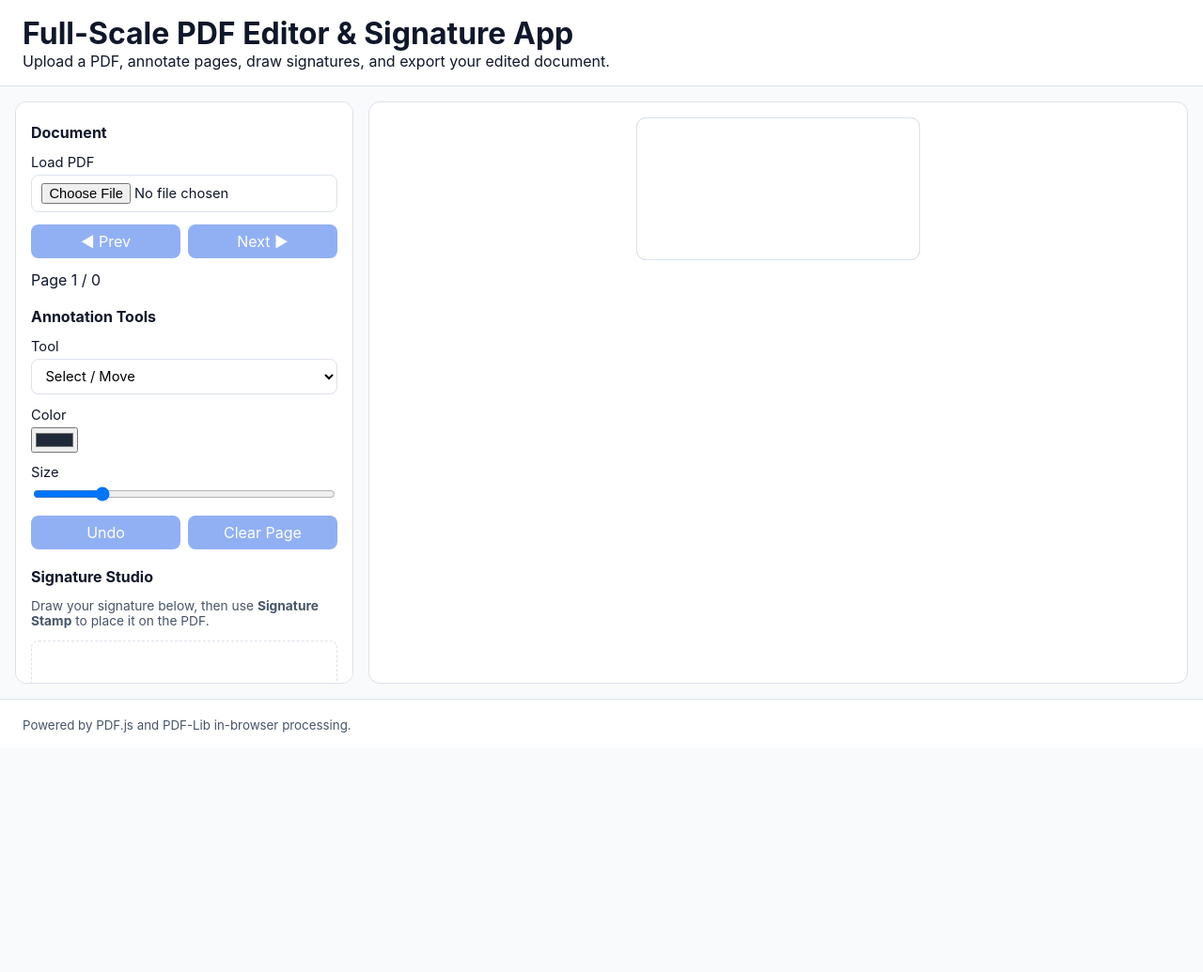
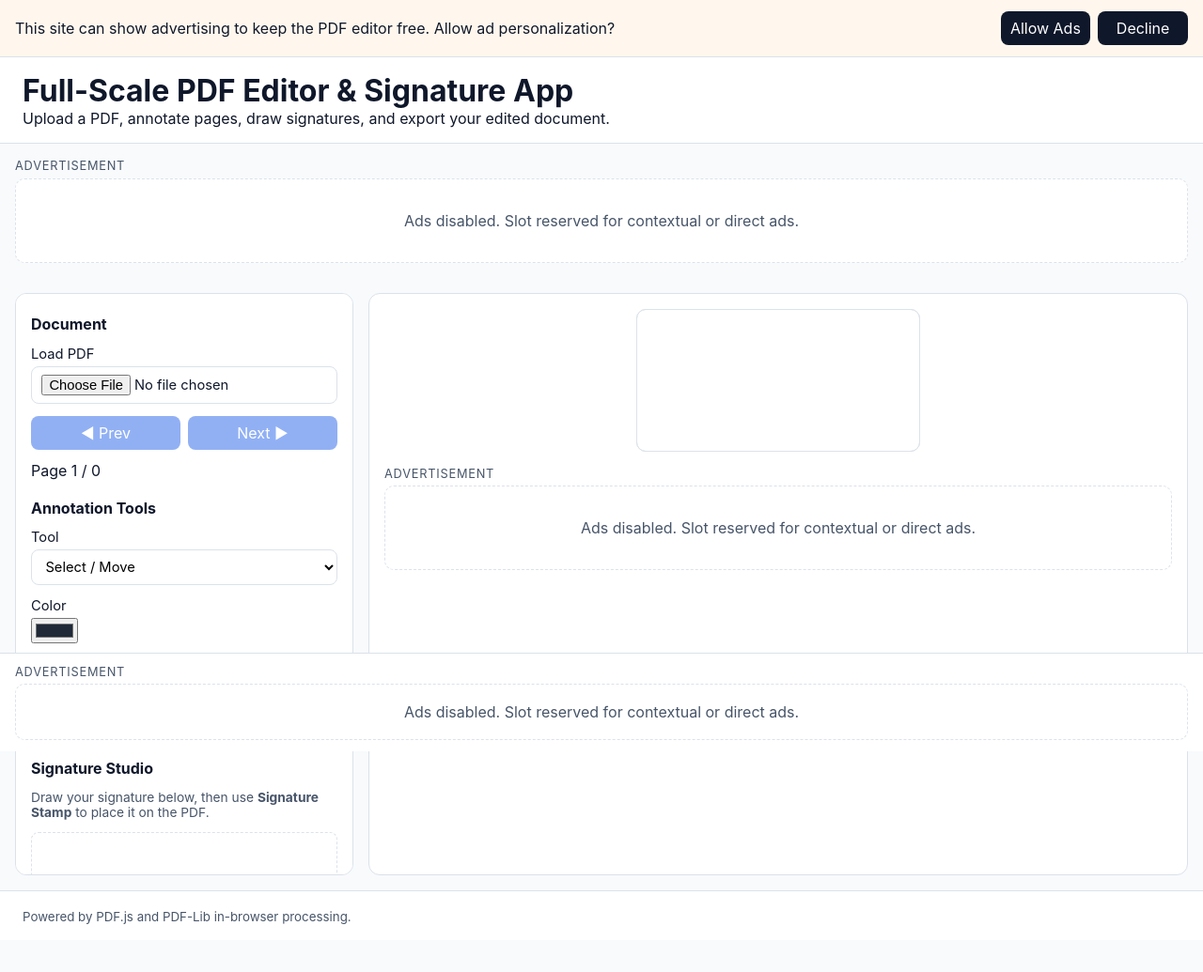
Before and after one commit to uksrik/Tableau, a plain HTML site: page index.html in a window 1280 px wide. Shown: the whole page at 94% size. Before the commit the page ends 800 px from the top, so only its background shows below. Drawn offline with nearby package versions, Linux system fonts and the light colour scheme.

Commit message:
Add ad-ready hosting scaffolding with consent and slots

```diff
--- a/app.js
+++ b/app.js
@@ -13,6 +13,7 @@ const state = {
   signatureDataUrl: null,
   selectedAnnoId: null,
   annotationsByPage: new Map(),
+  adsEnabled: false,
 };
 
 const els = {
@@ -33,6 +34,12 @@ const els = {
   pdfCanvas: document.getElementById('pdfCanvas'),
   overlayCanvas: document.getElementById('overlayCanvas'),
   signaturePad: document.getElementById('signaturePad'),
+  consentBanner: document.getElementById('consentBanner'),
+  allowAdsBtn: document.getElementById('allowAdsBtn'),
+  denyAdsBtn: document.getElementById('denyAdsBtn'),
+  topAdContainer: document.getElementById('topAdContainer'),
+  inlineAdContainer: document.getElementById('inlineAdContainer'),
+  bottomAdContainer: document.getElementById('bottomAdContainer'),
 };
 
 const pdfCtx = els.pdfCanvas.getContext('2d');
@@ -40,6 +47,7 @@ const overlayCtx = els.overlayCanvas.getContext('2d');
 const signCtx = els.signaturePad.getContext('2d');
 
 setupSignaturePad();
+initAdControls();
 bindEvents();
 refreshControls();
 
@@ -57,10 +65,64 @@ function bindEvents() {
   els.clearSignatureBtn.addEventListener('click', clearSignaturePad);
   els.saveSignatureBtn.addEventListener('click', saveSignatureFromPad);
   els.downloadBtn.addEventListener('click', exportPdf);
+  els.allowAdsBtn.addEventListener('click', () => setAdConsent(true));
+  els.denyAdsBtn.addEventListener('click', () => setAdConsent(false));
 
   els.overlayCanvas.addEventListener('pointerdown', onOverlayPointerDown);
   els.overlayCanvas.addEventListener('pointermove', onOverlayPointerMove);
   window.addEventListener('pointerup', onOverlayPointerUp);
+}
+
+function initAdControls() {
+  const storedConsent = localStorage.getItem('tableau_ad_consent');
+  if (storedConsent === 'granted') {
+    state.adsEnabled = true;
+    loadAdProvider();
+  } else if (storedConsent === 'denied') {
+    state.adsEnabled = false;
+  } else {
+    els.consentBanner.classList.remove('hidden');
+  }
+  paintAdPlaceholders();
+}
+
+function setAdConsent(isAllowed) {
+  state.adsEnabled = isAllowed;
+  localStorage.setItem('tableau_ad_consent', isAllowed ? 'granted' : 'denied');
+  els.consentBanner.classList.add('hidden');
+  if (isAllowed) {
+    loadAdProvider();
+  } else {
+    unloadAdProvider();
+  }
+  paintAdPlaceholders();
+}
+
+function paintAdPlaceholders() {
+  const statusText = state.adsEnabled
+    ? 'Ad slot ready for live ad network fill.'
+    : 'Ads disabled. Slot reserved for contextual or direct ads.';
+  [els.topAdContainer, els.inlineAdContainer, els.bottomAdContainer].forEach((container) => {
+    if (container) container.textContent = statusText;
+  });
+}
+
+function loadAdProvider() {
+  if (document.querySelector('script[data-ad-provider=\"adsense\"]')) return;
+  const clientId = window.TABLEAU_ADSENSE_CLIENT_ID || '';
+  if (!clientId) return;
+
+  const script = document.createElement('script');
+  script.async = true;
+  script.dataset.adProvider = 'adsense';
+  script.src = `https://pagead2.googlesyndication.com/pagead/js/adsbygoogle.js?client=${encodeURIComponent(clientId)}`;
+  script.crossOrigin = 'anonymous';
+  document.head.appendChild(script);
+}
+
+function unloadAdProvider() {
+  const existing = document.querySelector('script[data-ad-provider=\"adsense\"]');
+  if (existing) existing.remove();
 }
 
 async function onPdfSelected(event) {
--- a/index.html
+++ b/index.html
@@ -4,13 +4,31 @@
   <meta charset="UTF-8" />
   <meta name="viewport" content="width=device-width, initial-scale=1.0" />
   <title>Tableau PDF Editor + Signature Studio</title>
+  <meta name="description" content="Browser-based PDF editor and signature tool with optional ad slots for hosted deployments." />
   <link rel="stylesheet" href="styles.css" />
 </head>
 <body>
+  <div id="consentBanner" class="consent-banner hidden" role="dialog" aria-live="polite" aria-label="Ad consent banner">
+    <p>
+      This site can show advertising to keep the PDF editor free. Allow ad personalization?
+    </p>
+    <div class="button-row">
+      <button id="allowAdsBtn" class="secondary-btn">Allow Ads</button>
+      <button id="denyAdsBtn" class="secondary-btn">Decline</button>
+    </div>
+  </div>
+
   <header class="app-header">
     <h1>Full-Scale PDF Editor & Signature App</h1>
     <p>Upload a PDF, annotate pages, draw signatures, and export your edited document.</p>
   </header>
+
+  <aside class="ad-slot ad-slot-top" data-ad-slot="top-banner" aria-label="Advertisement">
+    <div class="ad-label">Advertisement</div>
+    <div id="topAdContainer" class="ad-container">
+      <p>Top ad slot (reserved)</p>
+    </div>
+  </aside>
 
   <main class="layout">
     <section class="panel controls">
@@ -74,6 +92,13 @@
         <canvas id="pdfCanvas"></canvas>
         <canvas id="overlayCanvas"></canvas>
       </div>
+
+      <aside class="ad-slot ad-slot-inline" data-ad-slot="inline-rectangle" aria-label="Advertisement">
+        <div class="ad-label">Advertisement</div>
+        <div id="inlineAdContainer" class="ad-container">
+          <p>Inline ad slot (reserved)</p>
+        </div>
+      </aside>
     </section>
   </main>
 
@@ -83,7 +108,18 @@
     </small>
   </footer>
 
+  <aside class="ad-slot ad-slot-bottom" data-ad-slot="sticky-footer" aria-label="Advertisement">
+    <div class="ad-label">Advertisement</div>
+    <div id="bottomAdContainer" class="ad-container">
+      <p>Bottom ad slot (reserved)</p>
+    </div>
+  </aside>
+
   <script src="https://cdn.jsdelivr.net/npm/pdf-lib@1.17.1/dist/pdf-lib.min.js"></script>
+  <script>
+    // Set this at deploy time (e.g. window.TABLEAU_ADSENSE_CLIENT_ID = "ca-pub-xxxx")
+    window.TABLEAU_ADSENSE_CLIENT_ID = window.TABLEAU_ADSENSE_CLIENT_ID || "";
+  </script>
   <script type="module" src="app.js"></script>
 </body>
 </html>
--- a/styles.css
+++ b/styles.css
@@ -59,6 +59,69 @@ body {
   overflow: auto;
 }
 
+.consent-banner {
+  position: sticky;
+  top: 0;
+  z-index: 20;
+  display: grid;
+  gap: 0.65rem;
+  grid-template-columns: 1fr auto;
+  align-items: center;
+  padding: 0.75rem 1rem;
+  border-bottom: 1px solid var(--border);
+  background: #fff7ed;
+}
+
+.consent-banner.hidden {
+  display: none;
+}
+
+.ad-slot {
+  margin: 0 1rem 1rem;
+}
+
+.ad-slot-top {
+  margin-top: 1rem;
+}
+
+.ad-label {
+  color: var(--muted);
+  font-size: 0.8rem;
+  margin: 0 0 0.35rem;
+  text-transform: uppercase;
+  letter-spacing: 0.06em;
+}
+
+.ad-container {
+  border: 1px dashed var(--border);
+  background: #fff;
+  border-radius: 10px;
+  min-height: 90px;
+  display: grid;
+  place-items: center;
+  color: var(--muted);
+  text-align: center;
+  padding: 0.5rem;
+}
+
+.ad-slot-inline {
+  margin: 1rem 0 0;
+}
+
+.ad-slot-bottom {
+  position: sticky;
+  bottom: 0;
+  z-index: 15;
+  margin: 0;
+  padding: 0.75rem 1rem;
+  border-top: 1px solid var(--border);
+  background: var(--panel);
+}
+
+.ad-slot-bottom .ad-container {
+  min-height: 60px;
+}
+
 h1, h2, p {
   margin: 0;
 }
@@ -96,6 +159,10 @@ button {
   background: var(--primary);
   color: white;
   border: none;
+}
+
+.secondary-btn {
+  background: #0f172a;
 }
 
 button:disabled {
@@ -150,4 +217,8 @@ button:disabled {
   .layout {
     grid-template-columns: 1fr;
   }
+
+  .consent-banner {
+    grid-template-columns: 1fr;
+  }
 }
```
Also changed, not shown: 1 other file.
